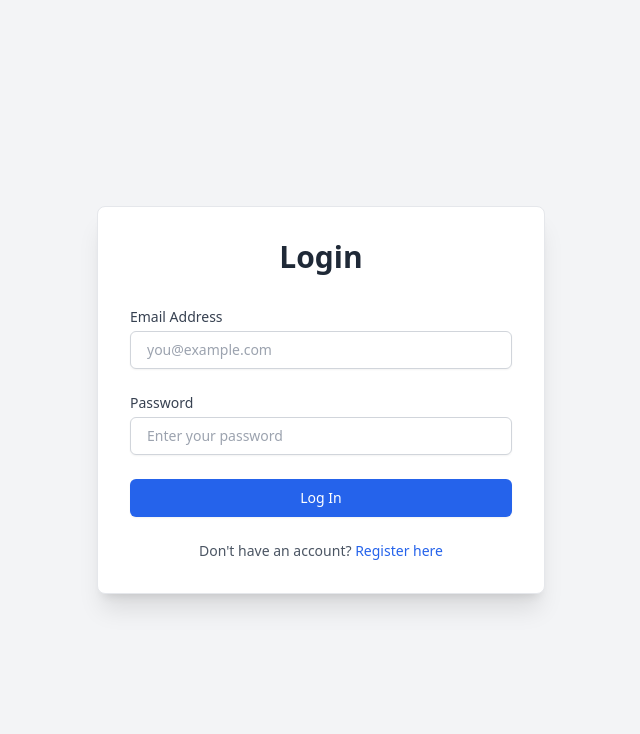
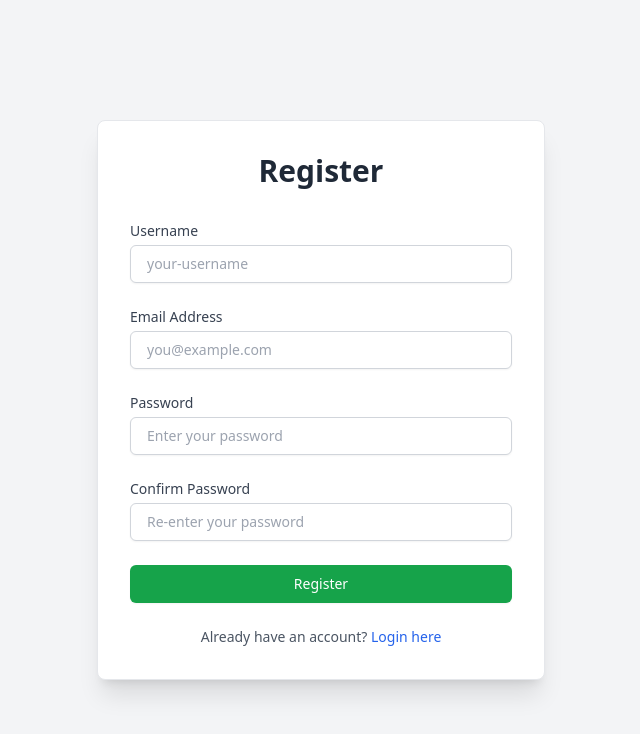
Before and after one commit to bkshitij-dev/inventory-frontend, a React (Create React App) app: page /register in a window 1280 px wide. Before the commit this address led to /login. Shown: the top 734 px of the page, without its empty margins (319-959 px from the left). Built offline with nearby package versions, Linux system fonts and the light colour scheme.

Commit message:
Add registration page

```diff
--- a/src/App.tsx
+++ b/src/App.tsx
@@ -1,11 +1,13 @@
 import { BrowserRouter as Router, Routes, Route, Navigate } from "react-router-dom";
 import Login from "./pages/Login";
+import Register from "./pages/Register";
 
 function App() {
   return (
     <Router>
       <Routes>
         <Route path="/login" element={<Login />} />
+        <Route path="/register" element={<Register />} />
         {/* Redirect all unknown routes to login */}
         <Route path="*" element={<Navigate to="/login" replace />} />
       </Routes>
--- /dev/null
+++ b/src/pages/Register.tsx
@@ -0,0 +1,255 @@
+import { useState } from 'react';
+
+const Register: React.FC = () => {
+  const [username, setUsername] = useState<string>('');
+  const [email, setEmail] = useState<string>('');
+  const [password, setPassword] = useState<string>('');
+  const [confirmPassword, setConfirmPassword] = useState<string>('');
+
+  const [usernameError, setUsernameError] = useState<string>('');
+  const [emailError, setEmailError] = useState<string>('');
+  const [passwordError, setPasswordError] = useState<string>('');
+  const [confirmPasswordError, setConfirmPasswordError] = useState<string>('');
+  const [formError, setFormError] = useState<string>('');
+
+  const emailRegex = /^[^\s@]+@[^\s@]+\.[^\s@]+$/;
+
+  const handleUsernameChange = (e: React.ChangeEvent<HTMLInputElement>) => {
+    const newUsername = e.target.value;
+    setUsername(newUsername);
+    setUsernameError('');
+    setFormError('');
+    if (newUsername.trim() === '') {
+      setUsernameError('Email address is required.');
+    } else if (newUsername.length < 3) {
+      setUsernameError('Password must be at least 3 characters long.');
+    }
+  };
+
+  const handleEmailChange = (e: React.ChangeEvent<HTMLInputElement>) => {
+    const newEmail = e.target.value;
+    setEmail(newEmail);
+    setEmailError('');
+    setFormError('');
+    if (newEmail.trim() === '') {
+      setEmailError('Email address is required.');
+    } else if (!emailRegex.test(newEmail)) {
+      setEmailError('Please enter a valid email address.');
+    }
+  };
+
+  const handlePasswordChange = (e: React.ChangeEvent<HTMLInputElement>) => {
+    const newPassword = e.target.value;
+    setPassword(newPassword);
+    setPasswordError('');
+    setFormError('');
+
+    if (newPassword.trim() === '') {
+      setPasswordError('Password is required.');
+    } else if (newPassword.length < 6) {
+      setPasswordError('Password must be at least 6 characters long.');
+    }
+
+    if (confirmPassword.trim() !== '' && newPassword !== confirmPassword) {
+      setConfirmPasswordError('Passwords do not match.');
+    } else if (confirmPassword.trim() !== '') {
+      setConfirmPasswordError('');
+    }
+  };
+
+  const handleConfirmPasswordChange = (e: React.ChangeEvent<HTMLInputElement>) => {
+    const newConfirmPassword = e.target.value;
+    setConfirmPassword(newConfirmPassword);
+    setConfirmPasswordError('');
+    setFormError('');
+    if (newConfirmPassword.trim() === '') {
+      setConfirmPasswordError('Confirm password is required.');
+    } else if (newConfirmPassword !== password) {
+      setConfirmPasswordError('Passwords do not match.');
+    }
+  };
+
+  const handleSubmit = (e: React.FormEvent<HTMLFormElement>) => {
+    e.preventDefault();
+
+    let isValid = true;
+
+    if (username.trim() === '') {
+      setUsernameError('Username is required.');
+      isValid = false;
+    } else if (username.length < 3) {
+      setUsernameError('Username must be at least 3 characters long.');
+      isValid = false;
+    } else {
+      setUsernameError('');
+    }
+
+    if (email.trim() === '') {
+      setEmailError('Email address is required.');
+      isValid = false;
+    } else if (!emailRegex.test(email)) {
+      setEmailError('Please enter a valid email address.');
+      isValid = false;
+    } else {
+      setEmailError('');
+    }
+
+    if (password.trim() === '') {
+      setPasswordError('Password is required.');
+      isValid = false;
+    } else if (password.length < 6) {
+      setPasswordError('Password must be at least 6 characters long.');
+      isValid = false;
+    } else {
+      setPasswordError('');
+    }
+
+    if (confirmPassword.trim() === '') {
+      setConfirmPasswordError('Confirm password is required.');
+      isValid = false;
+    } else if (confirmPassword !== password) {
+      setConfirmPasswordError('Passwords do not match.');
+      isValid = false;
+    } else {
+      setConfirmPasswordError('');
+    }
+
+    if (isValid) {
+      console.log('Attempting registration with:');
+      console.log('Username:', username);
+      console.log('Email:', email);
+      console.log('Password:', password);
+      setFormError('');
+
+      setFormError('Registration successful! You can now log in.');
+      setUsername('');
+      setEmail('');
+      setPassword('');
+      setConfirmPassword('');
+
+    } else {
+      console.log('Client-side validation failed. Please correct errors.');
+      setFormError('Please correct the errors in the form.');
+    }
+  };
+
+  return (
+    <div className="flex flex-col items-center justify-center min-h-screen bg-gray-100 p-4 sm:p-6 lg:p-8">
+      {/* Registration Card/Container */}
+      <div className="bg-white p-8 rounded-lg shadow-xl w-full max-w-md border border-gray-200">
+        <h2 className="text-3xl font-bold text-center text-gray-800 mb-8">Register</h2>
+
+        {/* General form error/success display */}
+        {formError && (
+          <div
+            className={`px-4 py-3 rounded relative mb-4 ${formError.includes('successful') ? 'bg-green-100 border-green-400 text-green-700' : 'bg-red-100 border-red-400 text-red-700'}`}
+            role="alert"
+          >
+            <span className="block sm:inline">{formError}</span>
+          </div>
+        )}
+
+        <form className="space-y-6" onSubmit={handleSubmit}>
+          {/* Username Input */}
+          <div>
+            <label htmlFor="username" className="block text-sm font-medium text-gray-700 mb-1">
+              Username
+            </label>
+            <input
+              type="text"
+              id="username"
+              name="username"
+              placeholder="your-username"
+              className={`mt-1 block w-full px-4 py-2 border rounded-md shadow-sm sm:text-sm
+                ${usernameError ? 'border-red-500 focus:ring-red-500 focus:border-red-500' : 'border-gray-300 focus:ring-blue-500 focus:border-blue-500'}
+              `}
+              value={username}
+              onChange={handleUsernameChange}
+            />
+            {usernameError && <p className="mt-1 text-sm text-red-600">{usernameError}</p>}
+          </div>
+
+          {/* Email Input */}
+          <div>
+            <label htmlFor="email" className="block text-sm font-medium text-gray-700 mb-1">
+              Email Address
+            </label>
+            <input
+              type="email"
+              id="email"
+              name="email"
+              placeholder="you@example.com"
+              className={`mt-1 block w-full px-4 py-2 border rounded-md shadow-sm sm:text-sm
+                ${emailError ? 'border-red-500 focus:ring-red-500 focus:border-red-500' : 'border-gray-300 focus:ring-blue-500 focus:border-blue-500'}
+              `}
+              value={email}
+              onChange={handleEmailChange}
+            />
+            {emailError && <p className="mt-1 text-sm text-red-600">{emailError}</p>}
+          </div>
+
+          {/* Password Input */}
+          <div>
+            <label htmlFor="password" className="block text-sm font-medium text-gray-700 mb-1">
+              Password
+            </label>
+            <input
+              type="password"
+              id="password"
+              name="password"
+              placeholder="Enter your password"
+              className={`mt-1 block w-full px-4 py-2 border rounded-md shadow-sm sm:text-sm
+                ${passwordError ? 'border-red-500 focus:ring-red-500 focus:border-red-500' : 'border-gray-300 focus:ring-blue-500 focus:border-blue-500'}
+              `}
+              value={password}
+              onChange={handlePasswordChange}
+            />
+            {passwordError && <p className="mt-1 text-sm text-red-600">{passwordError}</p>}
+          </div>
+
+          {/* Confirm Password Input */}
+          <div>
+            <label htmlFor="confirmPassword" className="block text-sm font-medium text-gray-700 mb-1">
+              Confirm Password
+            </label>
+            <input
+              type="password"
+              id="confirmPassword"
+              name="confirmPassword"
+              placeholder="Re-enter your password"
+              className={`mt-1 block w-full px-4 py-2 border rounded-md shadow-sm sm:text-sm
+                ${confirmPasswordError ? 'border-red-500 focus:ring-red-500 focus:border-red-500' : 'border-gray-300 focus:ring-blue-500 focus:border-blue-500'}
+              `}
+              value={confirmPassword}
+              onChange={handleConfirmPasswordChange}
+            />
+            {confirmPasswordError && <p className="mt-1 text-sm text-red-600">{confirmPasswordError}</p>}
+          </div>
+
+          {/* Register Button */}
+          <button
+            type="submit"
+            className="w-full flex justify-center py-2 px-4 border border-transparent rounded-md shadow-sm text-sm font-medium text-white bg-green-600 hover:bg-green-700 focus:outline-none focus:ring-2 focus:ring-offset-2 focus:ring-green-500"
+          >
+            Register
+          </button>
+        </form>
+
+        {/* Link to Login */}
+        <div className="mt-6 text-center">
+          <p className="text-sm text-gray-600">
+            Already have an account?{' '}
+            <a
+                href="#"
+                className="font-medium text-blue-600 hover:text-blue-500"
+                >
+                    Login here
+            </a>
+          </p>
+        </div>
+      </div>
+    </div>
+  );
+};
+
+export default Register;
```
